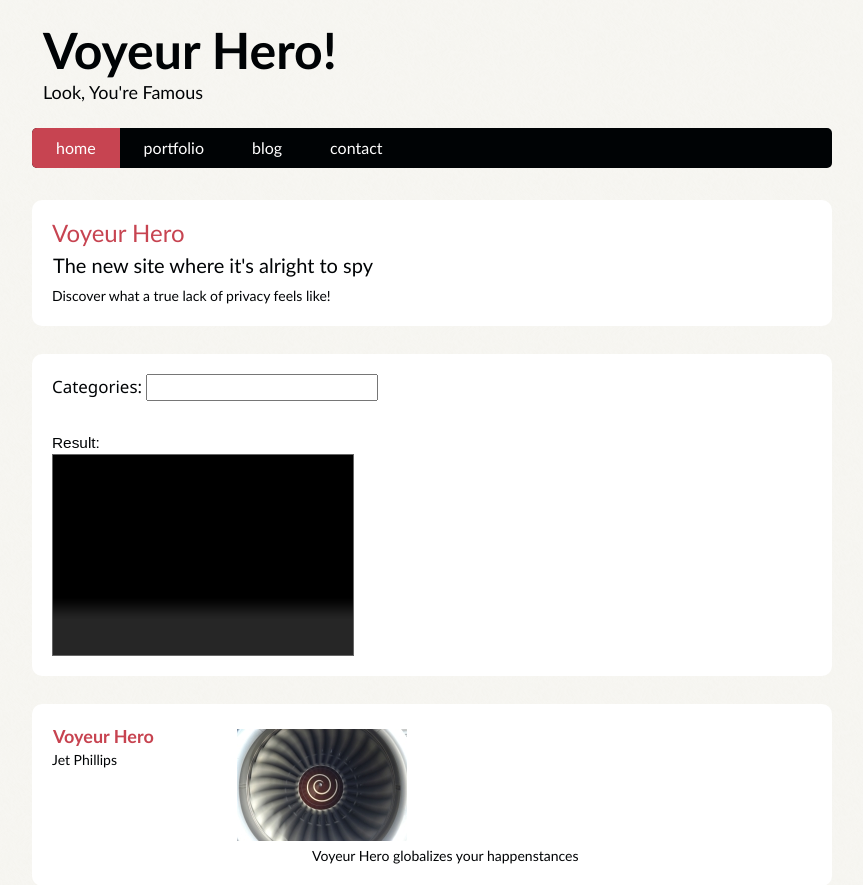
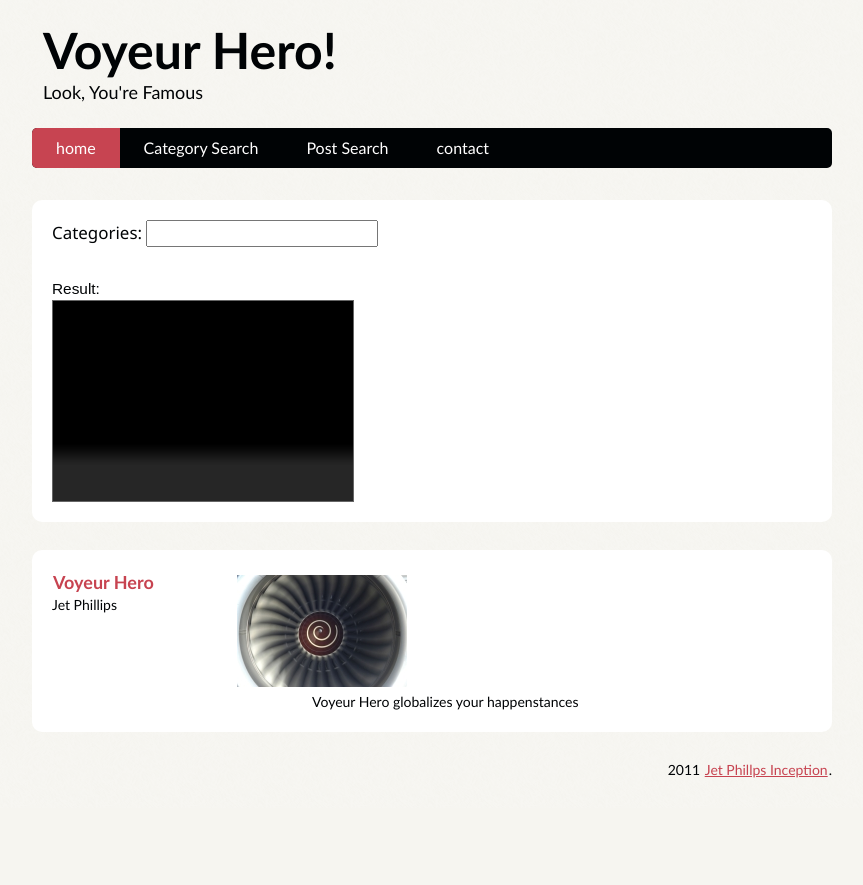
Before and after one commit to creilly/VoyeurHero, a Django app: page /backend/search in a window 1280 px wide. Shown: the top 885 px of the page, without its empty margins (208-1071 px from the left). After the commit the page ends 778 px from the top, so only its background shows below. Run offline with Django 3.2, Linux system fonts and the light colour scheme; parts of the project's set-up code (start-up, migrations or seed data) failed here and were passed over; some libraries are stand-ins or nearby versions.

Commit message:
local nav

```diff
--- a/VoyeurHero/templates/backend/base.html
+++ b/VoyeurHero/templates/backend/base.html
@@ -22,23 +22,13 @@
 		<h1><a href="#">Voyeur Hero! <br /><strong>Look, You're Famous</strong></a></h1>
 		<nav>
 			<ul>
-				<li class="active"><a href="#">home</a></li>
-				<li><a href="#">portfolio</a></li>
-				<li><a href="#">blog</a></li>
-				<li><a href="#">contact</a></li>
+				<li class="active"><a href="/">home</a></li>
+				<li><a href="/backend/search">Category Search</a></li>
+				<li><a href="/search">Post Search</a></li>
+				<li><a href="/backend/contact">contact</a></li>
 			</ul>
 		</nav>
 	</header><!-- /#banner -->
-
-	<aside id="featured" class="body">
-		<article>
-		<hgroup>
-			<h2>Voyeur Hero</h2>
-			<h3><a href="#">The new site where it's alright to spy</a></h3>
-		</hgroup>
-		<p>Discover what a true lack of privacy feels like!</p>
-	</article>
-	</aside><!-- /#featured -->
 	<section id="content" class="body">
 			{% block content %}
 			No Content
```
